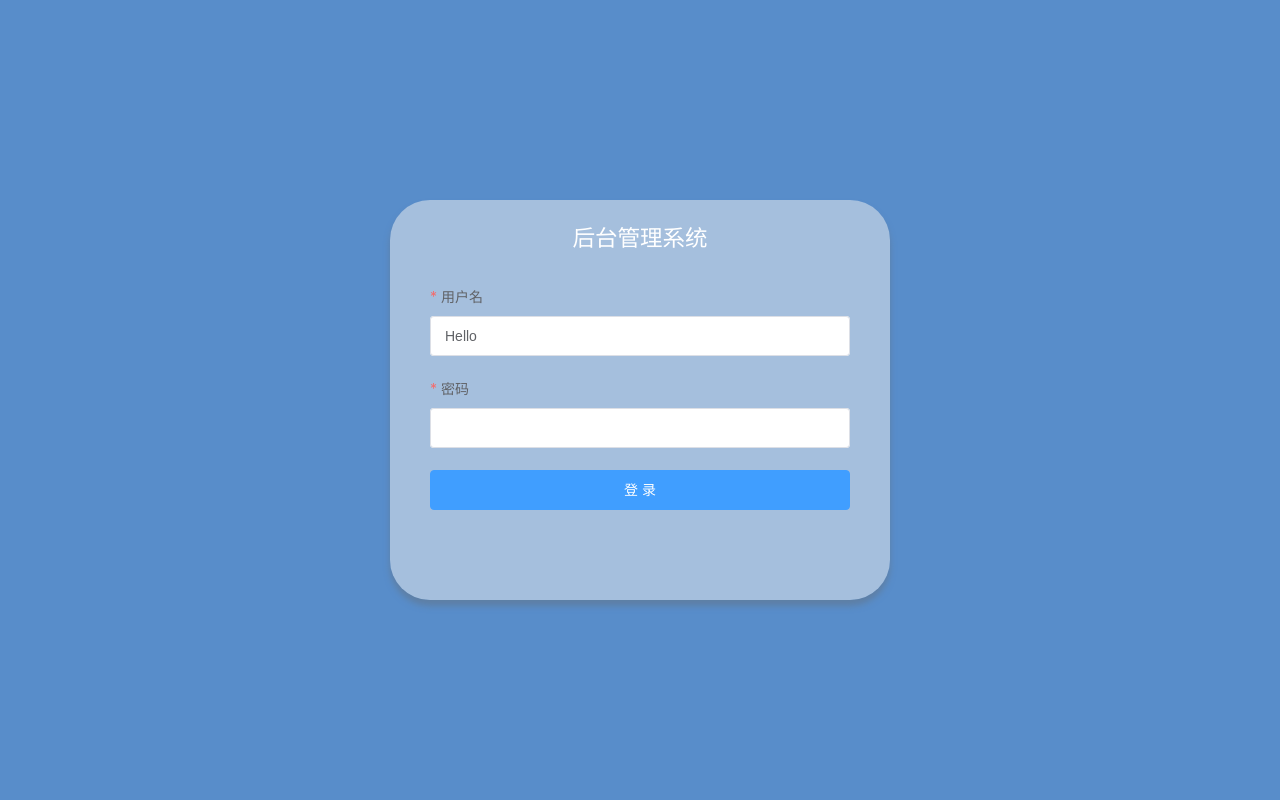
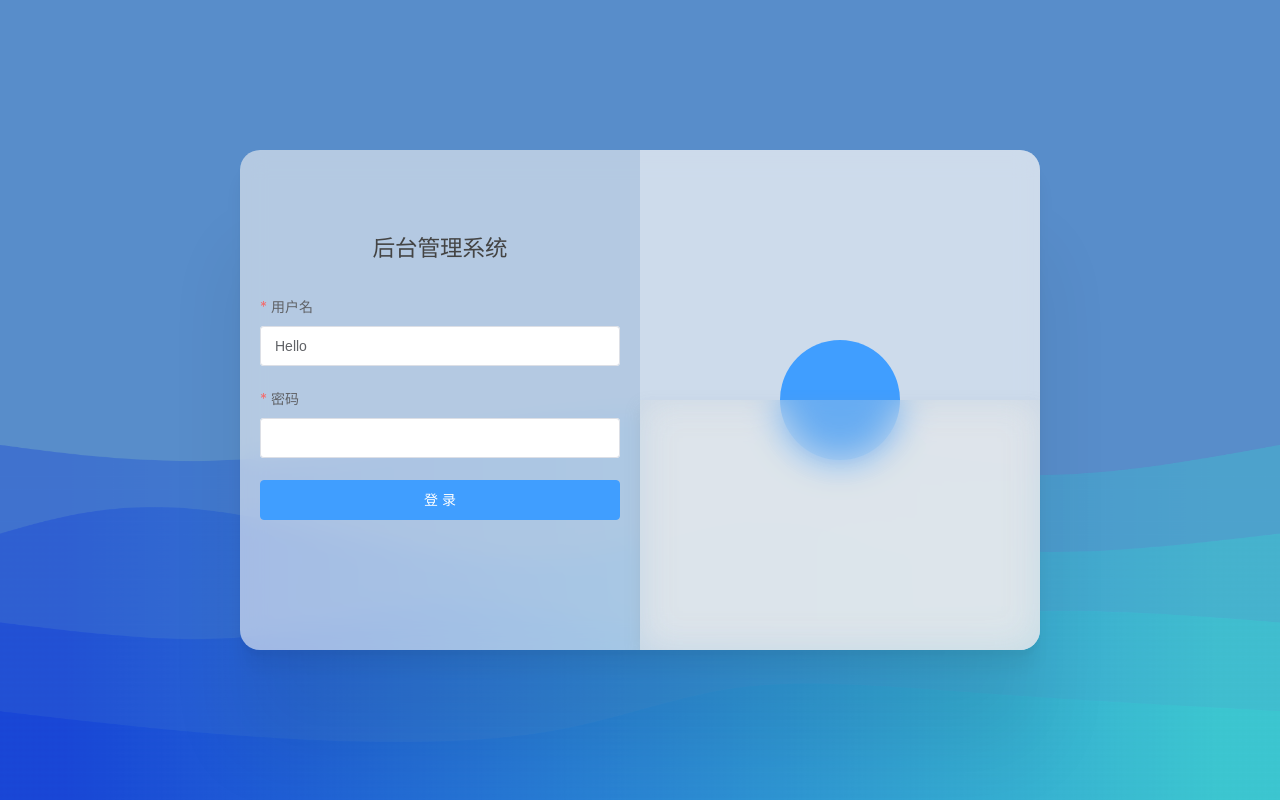
Before and after one commit to TAO233-JPG/db-manager, a Vue app: page /login in a window 1280 px wide. Built offline with nearby package versions, Linux system fonts and the light colour scheme.

Commit message:
style: 修改登录页面样式

```diff
--- a/src/views/LoginView.vue
+++ b/src/views/LoginView.vue
@@ -1,5 +1,6 @@
 <template>
   <div class="login">
+    <div class="pane">
       <div class="login-pane">
         <h2>后台管理系统</h2>
         <div>
@@ -31,6 +32,11 @@
               <!-- <el-button @click="resetForm(ruleFormRef)">Reset</el-button> -->
             </el-form-item>
           </el-form>
+        </div>
+      </div>
+      <div class="decorative-panel">
+        <div class="circle"></div>
+        <div class="mask"></div>
       </div>
     </div>
   </div>
@@ -70,25 +76,37 @@ const login = async (formEl: FormInstance | undefined) => {
 .login {
   width: 100vw;
   height: 100vh;
+  position: relative;
+  background: url("@/assets/images/login-bg.png");
   background-color: #588dca;
-  position: relative;
+  background-repeat: no-repeat;
+  background-position: bottom;
+  background-size: 100%;
 
-  .login-pane {
-    box-sizing: border-box;
+  .pane {
+    width: 800px;
+    height: 500px;
+    display: flex;
     position: absolute;
     top: 50%;
     left: 50%;
     transform: translate(-50%, -50%);
-    width: 500px;
-    height: 400px;
-    padding: 20px;
-    background: rgba(242, 242, 242, 0.5);
-    border-radius: 40px;
-    box-shadow: 0px 6px 6px 0px #5e7fa5;
+    background: rgba(242, 242, 242, 0.6);
+    box-shadow: 0px 6.7px 5.3px rgba(0, 0, 0, 0.032),
+      0px 22.3px 17.9px rgba(0, 0, 0, 0.044), 0px 100px 80px rgba(0, 0, 0, 0.07);
 
+    backdrop-filter: blur(12px);
+    border-radius: 20px;
+    overflow: hidden;
+
+    .login-pane {
+      flex: 1;
+      padding-top: 10%;
       h2 {
         text-align: center;
-      color: #fff;
+        // color: #fff;
+        color: #444;
+        // color: #409eff;
       }
 
       .loginForm {
@@ -96,5 +114,61 @@ const login = async (formEl: FormInstance | undefined) => {
         padding: 0 20px;
       }
     }
+    .decorative-panel {
+      width: 50%;
+      background-color: rgba(243, 245, 249, 0.4);
+      // background-color: #f3f5f9;
+      position: relative;
+      .circle {
+        width: 120px;
+        height: 120px;
+        position: absolute;
+        top: 50%;
+        left: 50%;
+
+        transform: translate(-50%, -50%);
+        border-radius: 50%;
+        background-color: #409eff;
+      }
+
+      .mask {
+        position: absolute;
+        left: 0;
+        right: 0;
+        bottom: 0;
+        height: 50%;
+        background-color: rgb(194 205 211 / 30%);
+        // background-color: rgba(243, 245, 249, .1);
+
+        backdrop-filter: blur(18px);
+        // border: 1px solid rgba(255, 255, 255, 0.18);
+        box-shadow: rgba(142, 142, 142, 0.19) 0px 6px 15px 0px;
+        color: rgba(255, 255, 255, 0.6);
+      }
+    }
+  }
+  // .login-pane {
+  //   box-sizing: border-box;
+  //   position: absolute;
+  //   top: 50%;
+  //   left: 50%;
+  //   transform: translate(-50%, -50%);
+  //   width: 500px;
+  //   height: 400px;
+  //   padding: 20px;
+  //   background: rgba(242, 242, 242, 0.5);
+  //   border-radius: 40px;
+  //   box-shadow: 0px 6px 6px 0px #5e7fa5;
+
+  //   h2 {
+  //     text-align: center;
+  //     color: #fff;
+  //   }
+
+  //   .loginForm {
+  //     margin-top: 30px;
+  //     padding: 0 20px;
+  //   }
+  // }
 }
 </style>
```
Also changed, not shown: src/assets/images/login-bg.png (added). Lines whose indentation alone changed are shown as unchanged.
